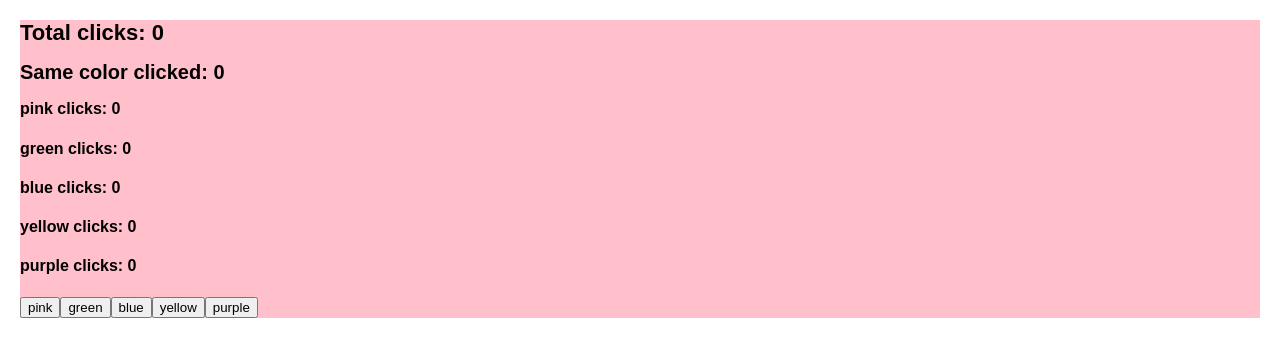
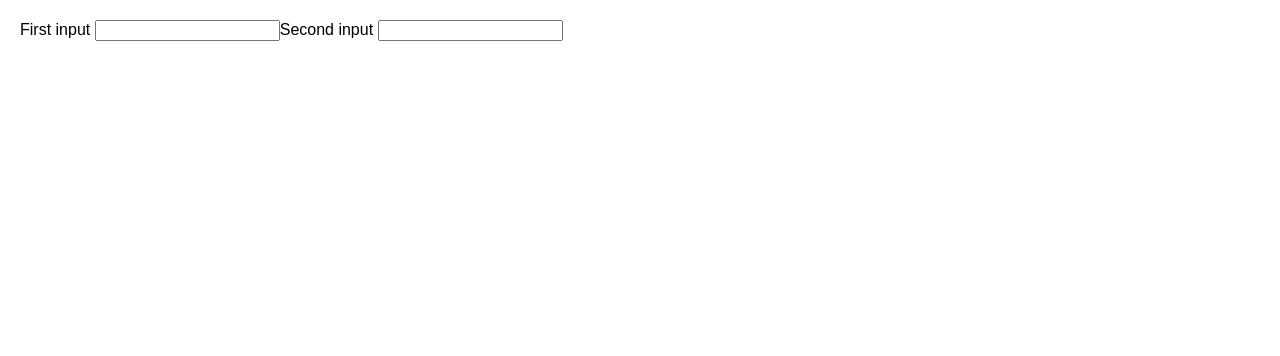
Before and after one commit to Fakecloak/my-first-react-app, a React (Vite) app: page / in a window 1280 px wide. Shown: the top 356 px of the page. Built offline with nearby package versions, Linux system fonts and the light colour scheme.

Commit message:
add Synced input component

```diff
--- a/src/App.jsx
+++ b/src/App.jsx
@@ -10,6 +10,7 @@
 import Gallery from './Gallery.jsx'
 import Form from './Forms.jsx'
 import BgChanger from './bg_changing.jsx'
+import SyncedInputs from './Synced_inputs.jsx'
 
 function App() {
   return (
@@ -20,7 +21,8 @@
       {/* <Poem /> */}
       {/* <Gallery /> */}
       {/* <Form /> */}
-      <BgChanger />
+      {/* <BgChanger /> */}
+      <SyncedInputs />
     </>
   )
 }
--- /dev/null
+++ b/src/Synced_inputs.jsx
@@ -0,0 +1,29 @@
+import { useState } from 'react';
+
+export default function SyncedInputs() {
+  return (
+    <>
+      <Input label="First input" />
+      <Input label="Second input" />
+    </>
+  );
+}
+
+function Input({ label }) {
+  const [text, setText] = useState('');
+
+  function handleChange(e) {
+    setText(e.target.value);
+  }
+
+  return (
+    <label>
+      {label}
+      {' '}
+      <input
+        value={text}
+        onChange={handleChange}
+      />
+    </label>
+  );
+}
```
